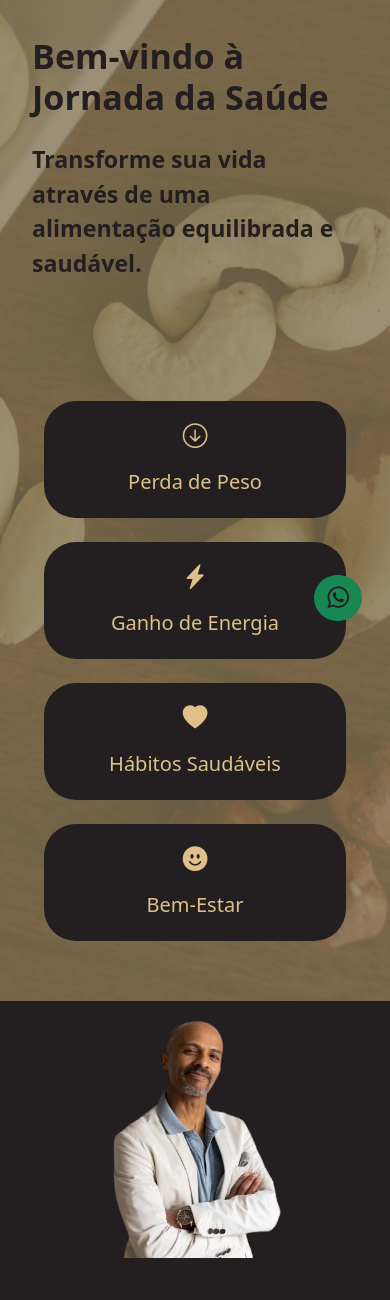
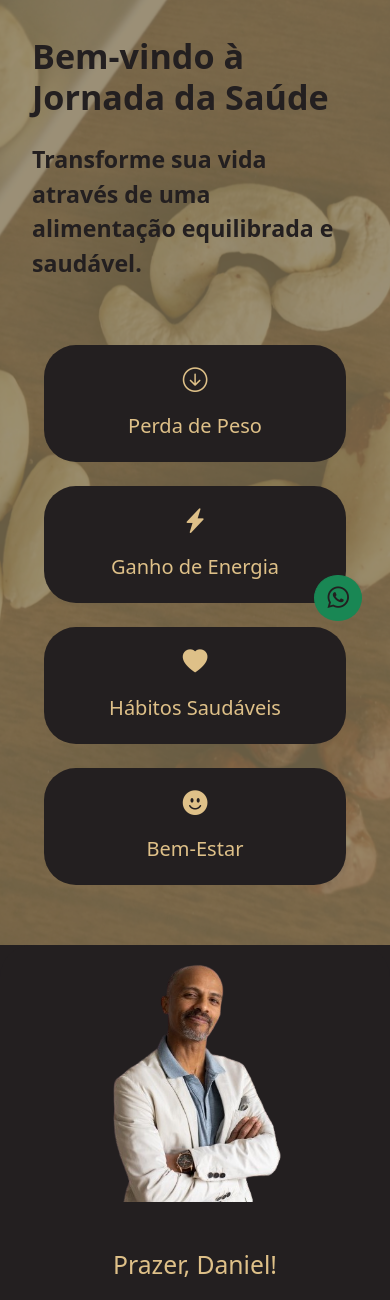
Before and after one commit to christianduhp/website-nutricionista, a PHP site: page / in a window 390 px wide. Shown: the part 179-1479 px from the top of the page. Run offline with PHP 8.4, Linux system fonts and the light colour scheme.

Commit message:
Responsive adjustments

```diff
--- a/index.html
+++ b/index.html
@@ -44,16 +44,16 @@
         href="https://wa.link/qffxil"><i class="bi bi-whatsapp fs-4"></i></a> </button>
 
     <section class="inicio">
-      <div class="inicio_container mt-0 mt-lg-5 mx-5">
+      <div class="inicio_container mt-0 mx-5">
         <div class="row mx-0 mx-md-5 my-3">
           <div class="col-md-6 text-left">
             <h1 class="text display-4 mb-4 fw-bold">Bem-vindo à Jornada da Saúde</h1>
-            <p class="text lead mb-4 fs-3 fw-semibold">Transforme sua vida através de uma alimentação equilibrada e
+            <p class="text lead mb-md-4 fs-3 fw-semibold">Transforme sua vida através de uma alimentação equilibrada e
               saudável.</p>
             <a href="#sobre" class="btn btn-primary btn-lg mt-4 d-none d-md-inline-block">Saiba Mais</a>
           </div>
 
-          <div class="col-md-6 mt-5">
+          <div class="col-md-6">
             <div class="container mt-5">
               <div class="row justify-content-center">
                 <div class="col-md-6 col-lg-6 mb-4">
--- a/style.css
+++ b/style.css
@@ -10,8 +10,8 @@ body {
 
 .navbar {
     background-color: var(--main-color);
-    position: absolute;
     width: 100%;
+    min-height: 140px
 }
 
 .nav-link {
@@ -25,8 +25,15 @@ body {
 
 .inicio {
     background-image: url(./assets/bg2.jpg);
-    height: 100vh;
-
+    min-height: calc(100vh - 140px);
+    background-repeat: no-repeat;
+    background-size: cover;
+    background-position: center;
+    background-attachment: fixed;
+    display: flex;
+    flex-direction: column;
+    justify-content: center;
+    align-items: center;
 }
 
 .sobre {
@@ -54,12 +61,11 @@ body {
     background-color: var(--second-color);
 }
 
-.inicio,
 .servicos,
 .sobre,
 .contato {
     width: 100%;
-    height: 100vh;
+    min-height: 100vh;
     background-repeat: no-repeat;
     background-size: cover;
     background-position: center;
```
